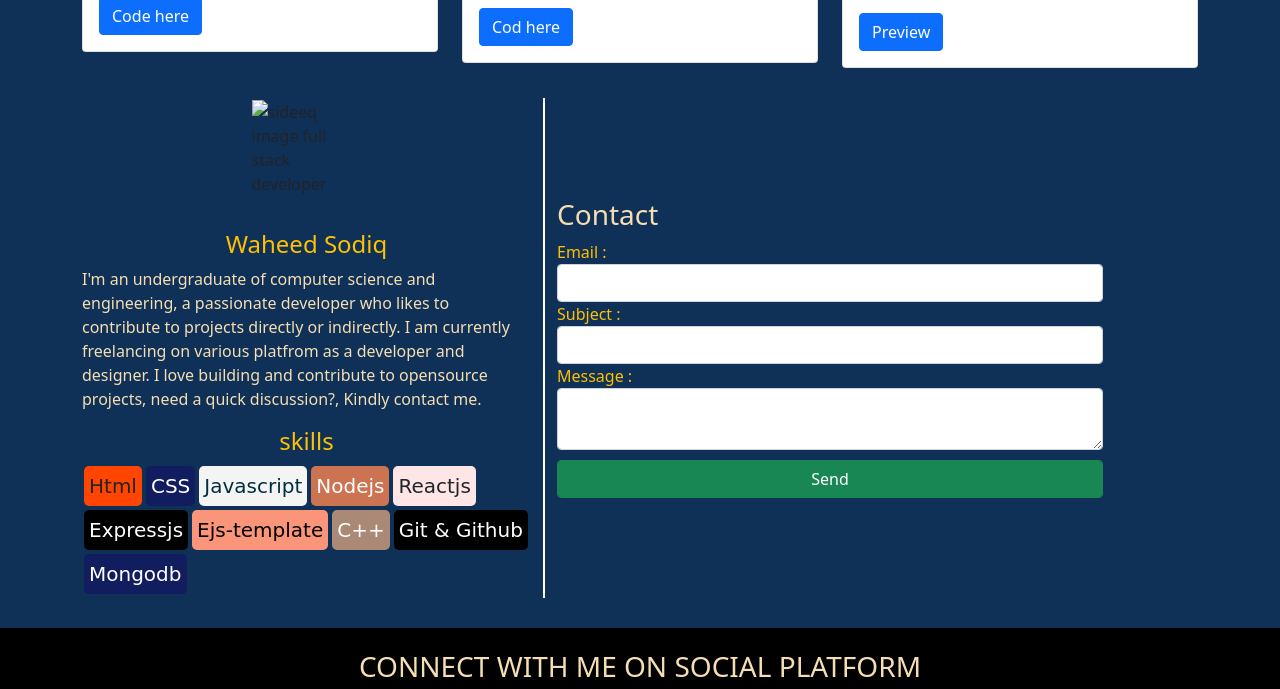
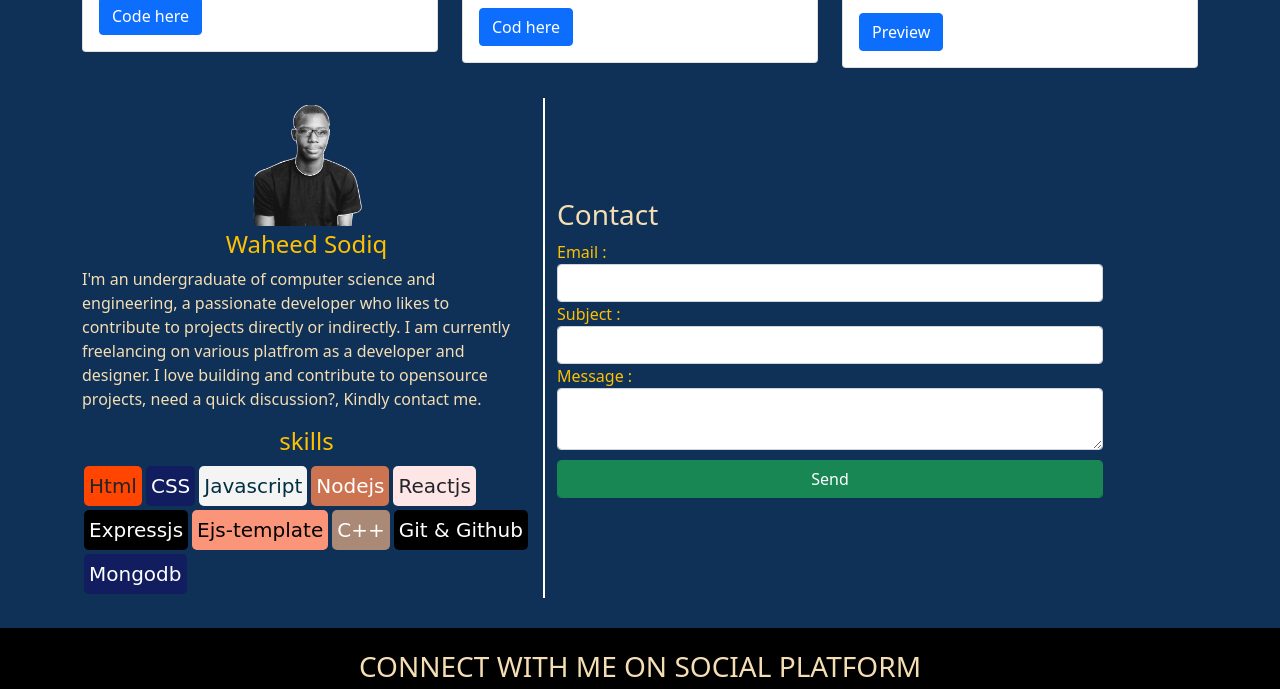
Before and after one commit to sideeq12/dev, a plain HTML site: page index.html in a window 1280 px wide. Shown: the part 1839-2528 px from the top of the page. Drawn offline with nearby package versions, Linux system fonts and the light colour scheme; the site is published under a folder, as on GitHub Pages, so addresses that start at the root find nothing; a script that the page names is missing; a web font is replaced by a local one.

Commit message:
image setup

```diff
--- a/index.html
+++ b/index.html
@@ -144,7 +144,7 @@ href="https://cdnjs.cloudflare.com/ajax/libs/animate.css/4.1.1/animate.min.css"
     <div class="row">
       <div class="col-md-5" id="deta">
         <div class="image-cover">
-          <img src="/images/sideeq.png" alt="sideeq image full stack developer"
+          <img src="images/sideeq.png" alt="sideeq image full stack developer"
            width="100%" height="100%" style="display: block; object-fit: contain;">
         </div>
         <h4 style="color: #FFC100;"> Waheed Sodiq</h4>
```
